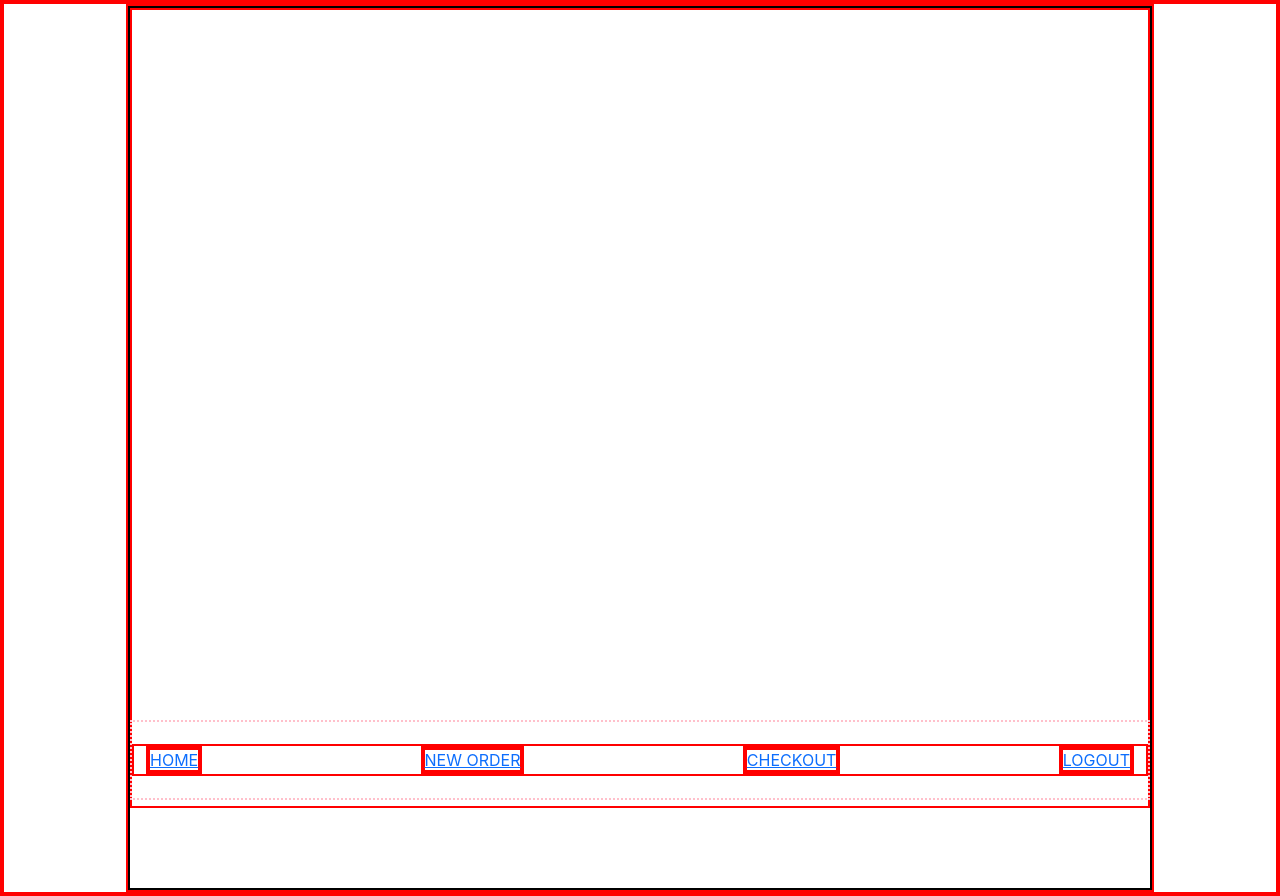
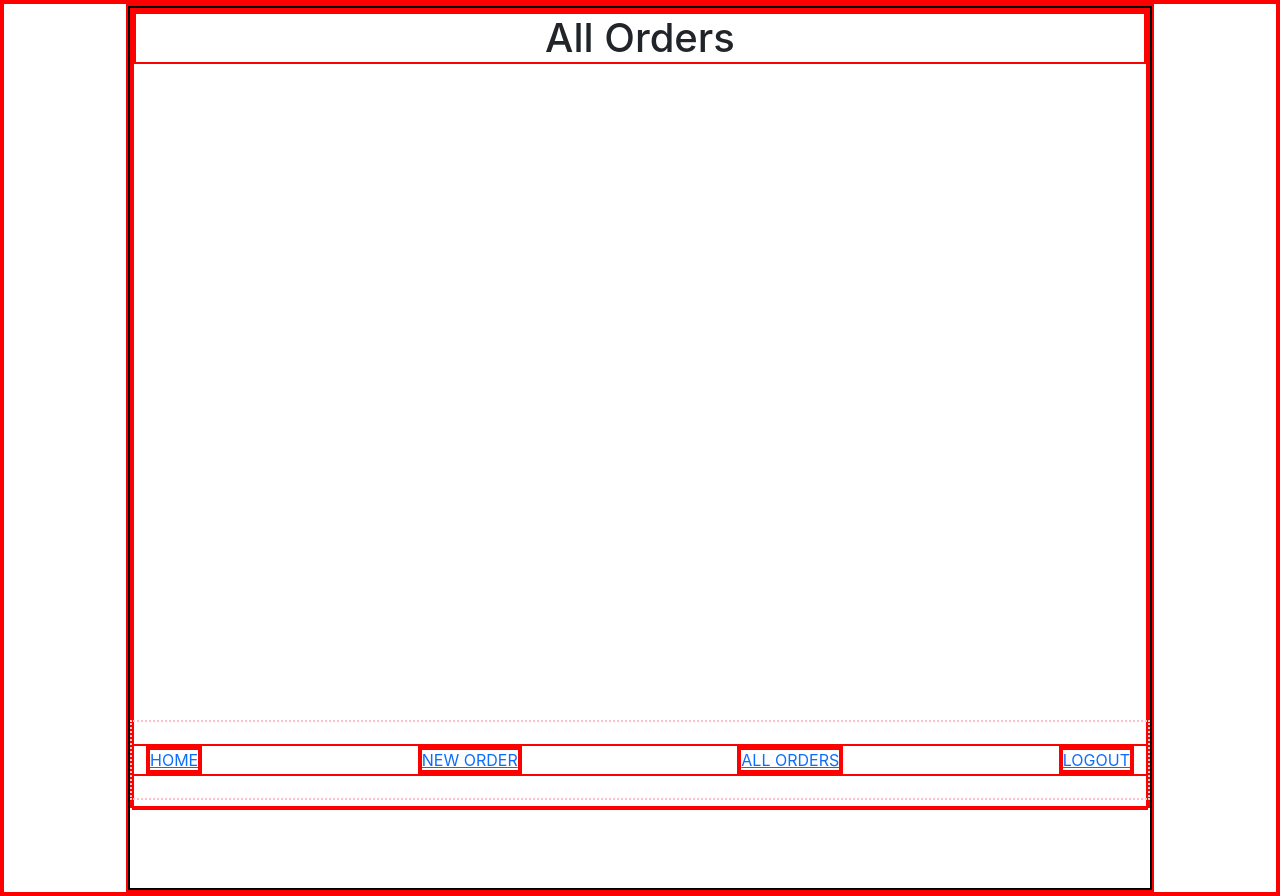
Before and after one commit to vchedeline/Mobile-Fullstack-Mern-Frontend, a React (Create React App) app: page /pastorders in a window 1280 px wide. Built offline with nearby package versions, Linux system fonts and the light colour scheme.

Commit message:
index route

```diff
--- a/src/components/Main.jsx
+++ b/src/components/Main.jsx
@@ -1,11 +1,12 @@
 import { Routes, Route } from "react-router";
 import Order from "../pages/Order";
 import Menu from "../pages/Menu";
+import PastOrders from "../pages/PastOrders";
 import { useState } from "react";
 
 export default function Main() {
-  const [orders, setOrders] = useState(null);
-  const URL = "";
+  const [orders, setOrders] = useState([]);
+  const URL = "https://cv-sei-mobile-fullstack-mern.herokuapp.com/";
 
   async function getOrders() {
     try {
@@ -47,7 +48,8 @@ export default function Main() {
     <main>
       <Routes>
         <Route path="/" element={<Menu />} />
-        <Route path="/orders/:id" element={<Order />} />
+        <Route path="/orders/:id" element={<Order orders={orders} />} />
+        <Route path="/pastorders" element={<PastOrders orders={orders} />} />
       </Routes>
     </main>
   );
--- a/src/components/Nav.jsx
+++ b/src/components/Nav.jsx
@@ -10,7 +10,7 @@ export default function Nav() {
         <Link to={"/"}>NEW ORDER</Link>
       </div>
       <div>
-        <Link to={"/orders/:id"}>CHECKOUT</Link>
+        <Link to={"/pastorders"}>ALL ORDERS</Link>
       </div>
       <div>
         <Link to={"/"}>LOGOUT</Link>
--- a/src/pages/Item.jsx
+++ /dev/null
@@ -1,3 +0,0 @@
-export default function Item() {
-  return <h1>Item Page</h1>;
-}
--- a/src/pages/Order.jsx
+++ b/src/pages/Order.jsx
@@ -1,4 +1,4 @@
-export default function Order() {
+export default function Order({ orders }) {
   return (
     <main>
       <h1>Order</h1>
--- /dev/null
+++ b/src/pages/PastOrders.jsx
@@ -0,0 +1,19 @@
+export default function PastOrders({ orders }) {
+  const allOrders = orders.map((o, idx) => {
+    return (
+      <div key={idx}>
+        <h3>Order #{idx}</h3>
+        <h4>User {o.user}</h4>
+        <div>{o.items}</div>
+        <div>Total: {o.total}</div>
+      </div>
+    );
+  });
+
+  return (
+    <main>
+      <h1>All Orders</h1>
+      {allOrders}
+    </main>
+  );
+}
```
